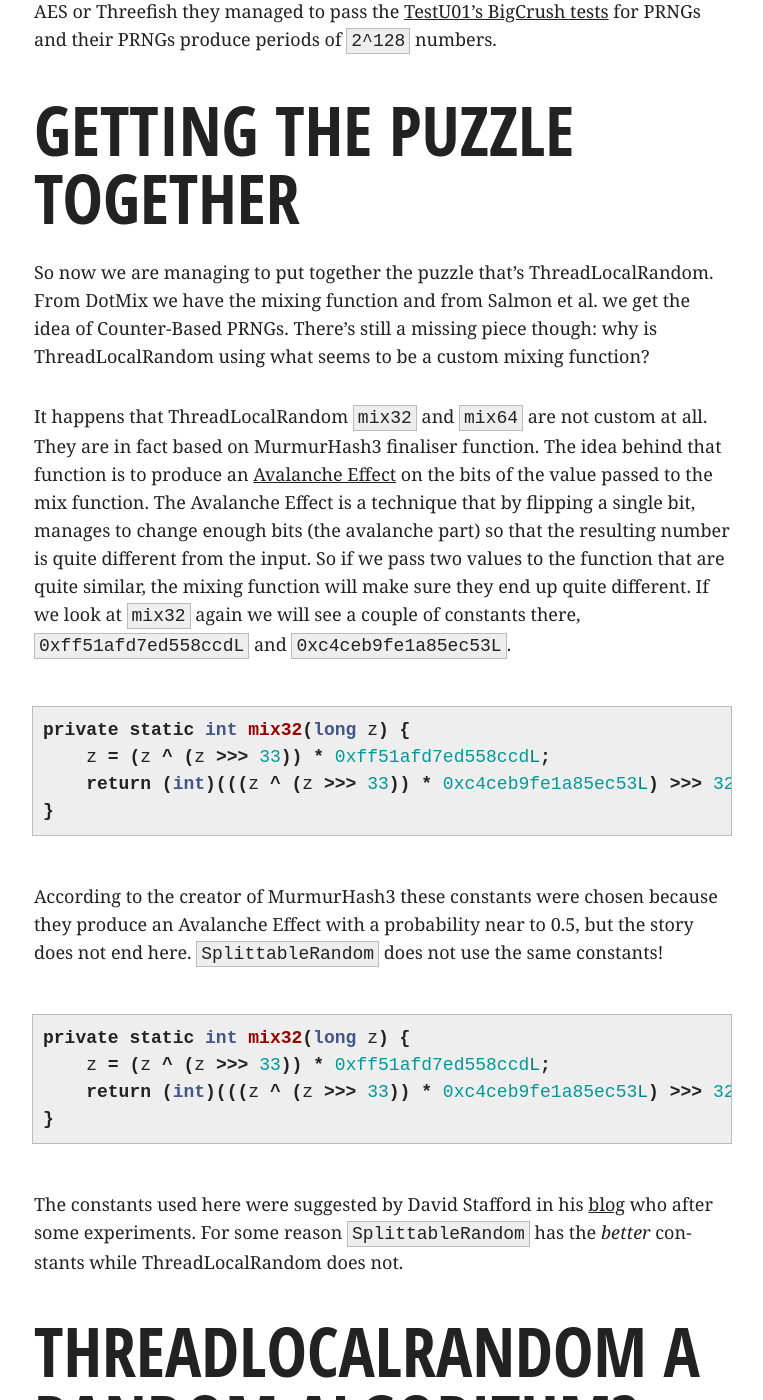
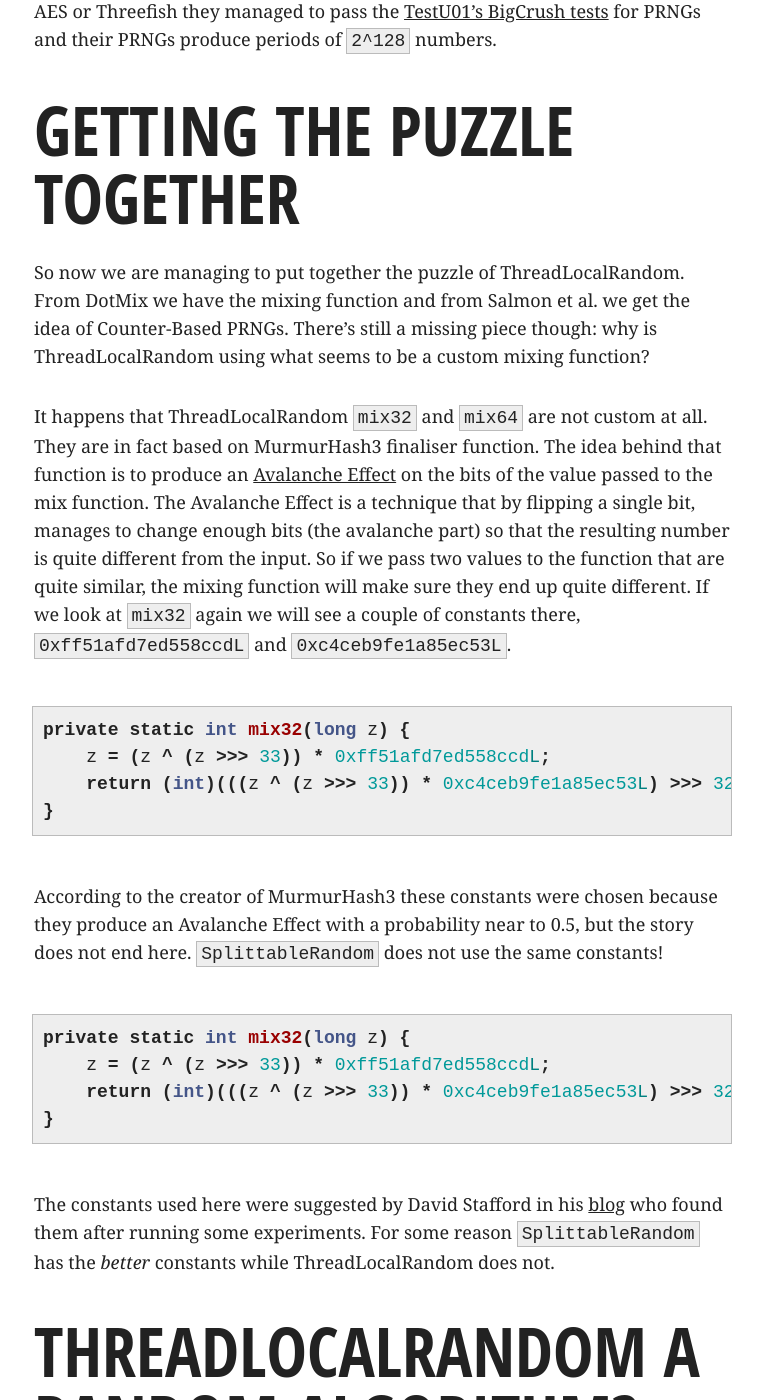
Before and after one commit to videlalvaro/videlalvaro.github.io, a Jekyll site: the page built from _posts/2016-10-29-inside-java-s-threadlocalrandom.md, in a window 1280 px wide and 1400 px high, scrolled down 9427 px. Shown: the whole window, without its empty margins (258-1021 px from the left). Built offline with Jekyll 4.4.1, drawn with Linux system fonts in a browser that asks for light colours; comment, search, counter and statistics services are not loaded.

Commit message:
cosmetics

```diff
--- a/_posts/2016-10-29-inside-java-s-threadlocalrandom.md
+++ b/_posts/2016-10-29-inside-java-s-threadlocalrandom.md
@@ -338,7 +338,7 @@
 
 ## Getting the Puzzle Together ##
 
-So now we are managing to put together the puzzle that's
+So now we are managing to put together the puzzle of
 ThreadLocalRandom. From DotMix we have the mixing function and from
 Salmon et al. we get the idea of Counter-Based PRNGs. There's still a
 missing piece though: why is ThreadLocalRandom using what seems to be
@@ -378,8 +378,9 @@
 The constants used here were suggested by David Stafford in
 his
 [blog](http://zimbry.blogspot.ch/2011/09/better-bit-mixing-improving-on.html) who
-after some experiments. For some reason `SplittableRandom` has the
-_better_ constants while ThreadLocalRandom does not.
+found them after running some experiments. For some reason
+`SplittableRandom` has the _better_ constants while ThreadLocalRandom
+does not.
 
 ## ThreadLocalRandom a Random Algorithm? ##
 
```
